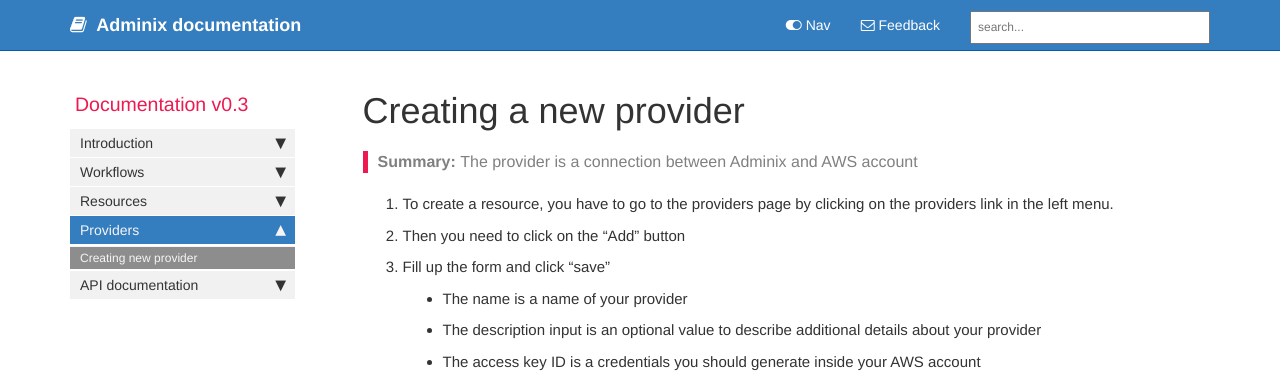
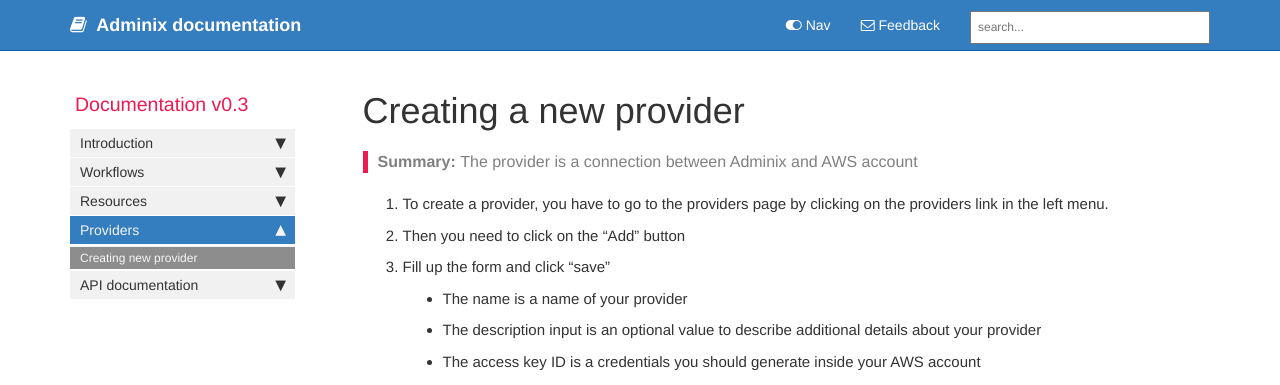
Before and after one commit to adminixio/adminix-docs, a Jekyll site: the page built from pages/mydoc/new_provider_doc.md, in a window 1280 px wide. Shown: the top 385 px of the page. Built offline with Jekyll 4.4.1, drawn with Linux system fonts in a browser that asks for light colours; comment, search, counter and statistics services are not loaded.

Commit message:
provider fix

```diff
--- a/pages/mydoc/new_provider_doc.md
+++ b/pages/mydoc/new_provider_doc.md
@@ -9,7 +9,7 @@ permalink: new_provider_doc.html
 folder: mydoc
 ---
 
-1. To create a resource, you have to go to the providers page by clicking on the providers link in the left menu.
+1. To create a provider, you have to go to the providers page by clicking on the providers link in the left menu.
 2. Then you need to click on the "Add" button
 2. Fill up the form and click "save"
   - The name is a name of your provider
```
